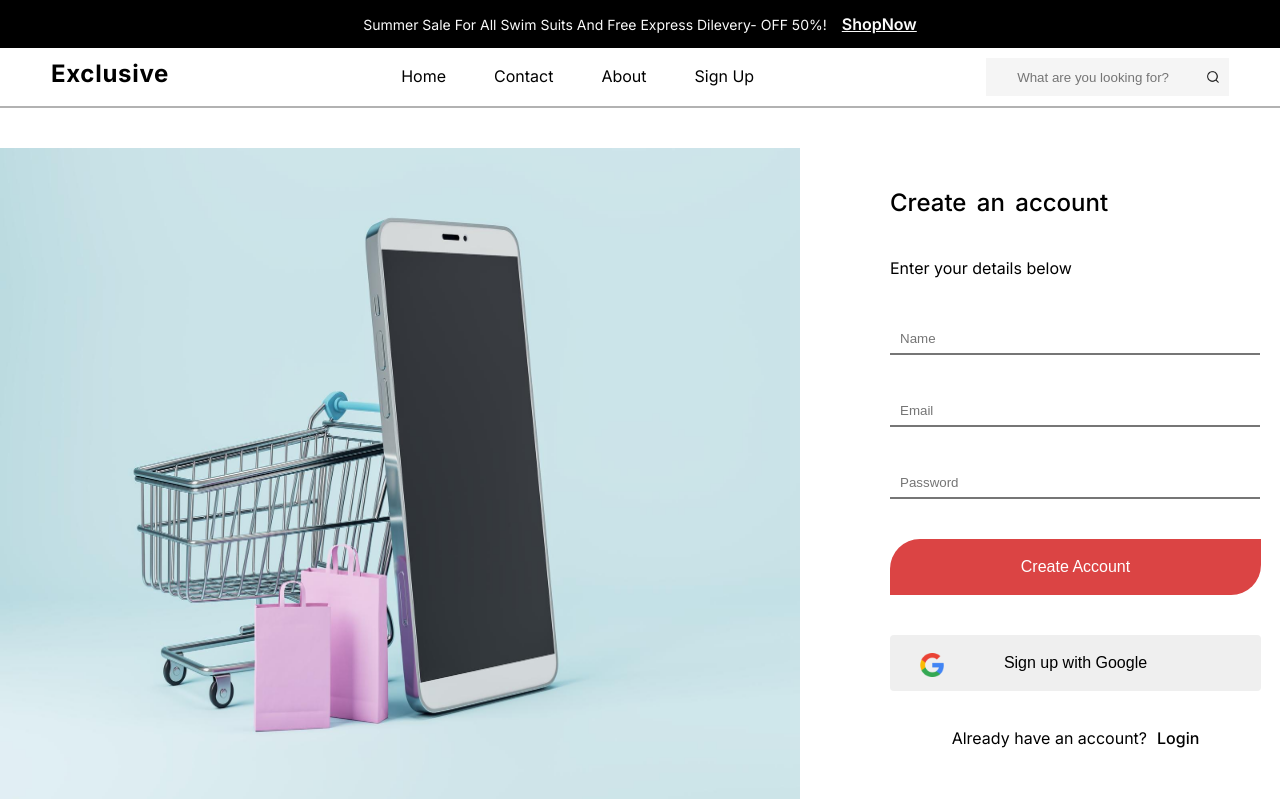
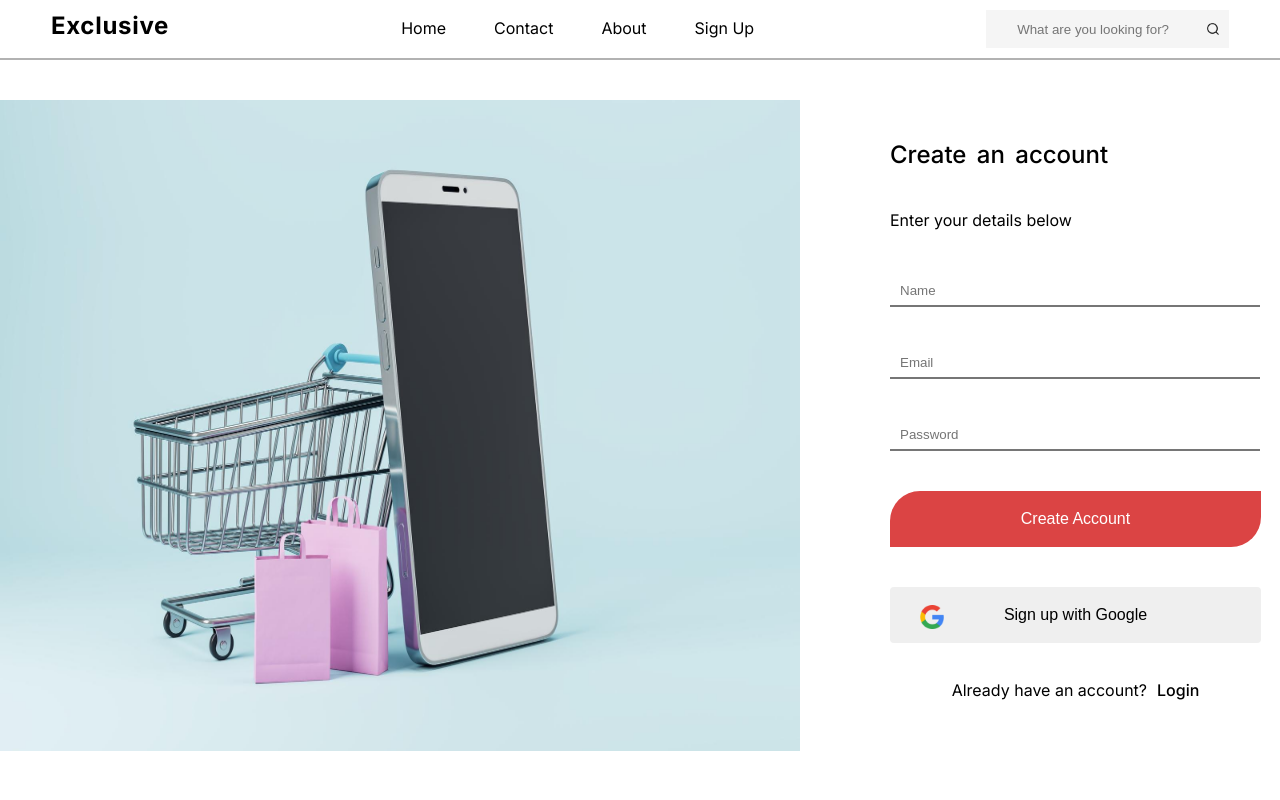
Before and after one commit to Awwal123/Ecommerce-App, a React (Create React App) app: page / in a window 1280 px wide. Shown: the top 800 px of the page. Built offline with nearby package versions, Linux system fonts and the light colour scheme.

Commit message:
debugging the nav bar

```diff
--- a/src/components/Exclusive.tsx
+++ b/src/components/Exclusive.tsx
@@ -1,5 +1,5 @@
 import React, { useEffect, useState } from "react";
-import { Header } from "./Header";
+// import { Header } from "./Header";
 import { ExclusiveNavbar } from "./ExclusiveNavbar";
 import { Slider } from "./Slider";
 import { FlashSales } from "./FlashSales";
@@ -22,8 +22,9 @@ export function Exclusive() {
   return (
     <>
     <Fade direction="up" duration={3000} triggerOnce>
-      <Header />
+
       <ExclusiveNavbar />
+      {/* <Header /> */}
 
       <div className="margin">
         <Slider />
--- a/src/components/SignUp.tsx
+++ b/src/components/SignUp.tsx
@@ -1,5 +1,5 @@
 import React from "react";
-import { Header } from "./Header";
+// import { Header } from "./Header";
 import Navbar from "./Navbar";
 import { HeroSection } from "./HeroSection";
 import { Footer } from "./Footer";
@@ -8,7 +8,7 @@ import "./styles.css";
 export const SignUp: React.FC = () => {
   return (
     <div className="wrapper">
-      <Header />
+      {/* <Header /> */}
       <Navbar />
       <HeroSection />
       <Footer />
```
